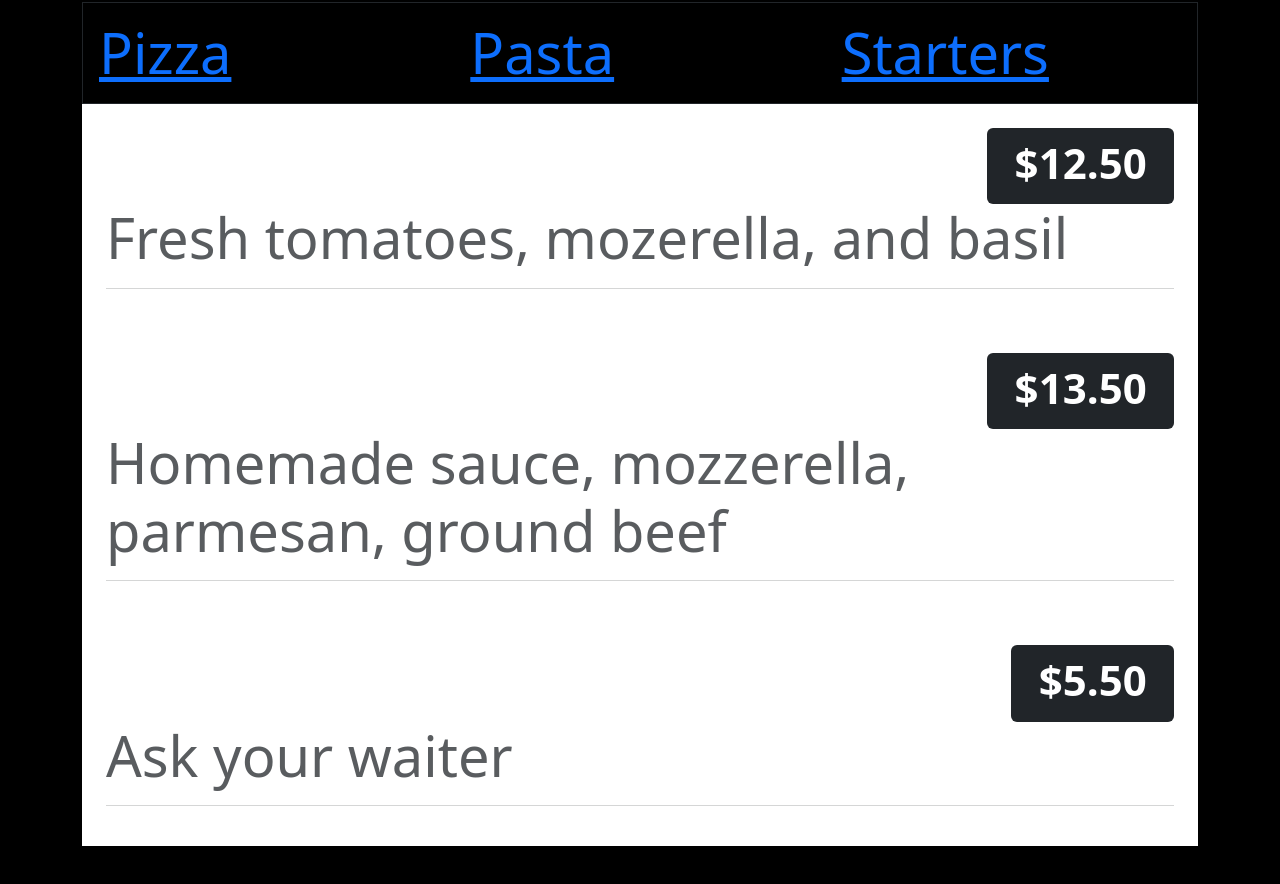
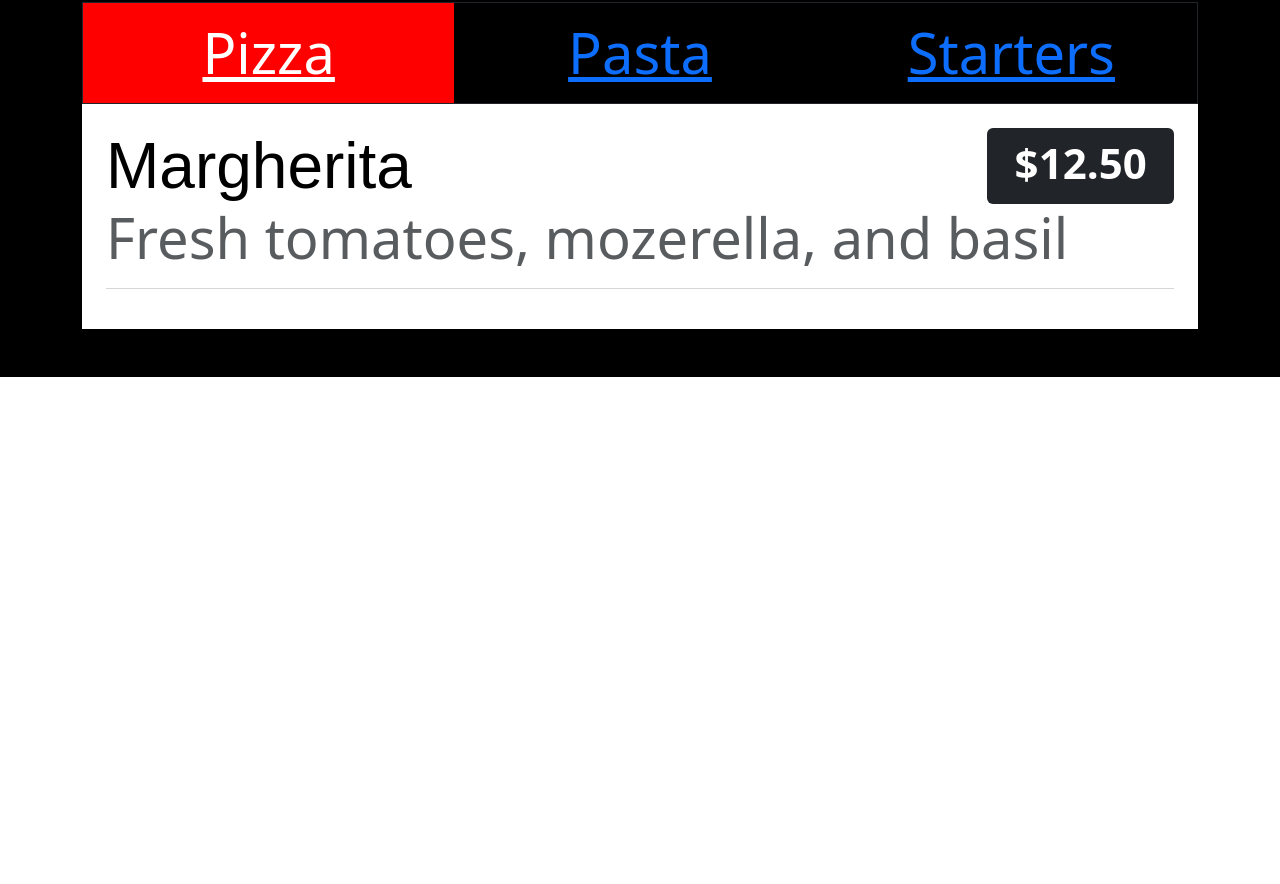
Before and after one commit to AlexLieb83/restaurantSite, a plain HTML site: page index.html in a window 1280 px wide. Shown: the part 980-1864 px from the top of the page. After the commit the page ends 1357 px from the top, so only its background shows below. Drawn offline with nearby package versions, Linux system fonts and the light colour scheme; a web font is replaced by a local one.

Commit message:
working on tab menu js

```diff
--- a/index.html
+++ b/index.html
@@ -67,22 +67,23 @@
     <div class="container-fluid bg-black text-white py-5 display-4" id="menu">
       <div class="container">
         <h1 class="text-center display-2 mb-5">MENU</h1>
-        <div class="text-enter border border-dark">
+        <div class="text-center border border-dark">
           <div class="d-flex">
             <a
-              href=""
+              id="mainLink"
+              href="javascript:void(0)"
               onclick="openMenu(event, 'Pizza');"
               class="col-4 tablink p-3 hover-red"
               >Pizza</a
             >
             <a
-              href=""
+              href="javascript:void(0)"
               onclick="openMenu(event, 'Pasta');"
               class="col-4 tablink p-3 hover-red"
               >Pasta</a
             >
             <a
-              href=""
+              href="javascript:void(0)"
               onclick="openMenu(event, 'Starters');"
               class="col-4 tablink p-3 hover-red"
               >Starters</a
@@ -119,7 +120,8 @@
           <!-- Today's Soup -->
           <div class="d-flex justify-content-between align-items baseline">
             <h1 class="mb-0 display-3">
-              <b>Today's Soup</b>
+              <b>Today's Soup </b
+              ><span class="badge bg-grey small-tag">Seasonal</span>
             </h1>
             <span class="badge bg-dark text-white">$5.50</span>
           </div>
--- a/script.js
+++ b/script.js
@@ -1,12 +1,17 @@
 // tab menu
 function openMenu(event, menuName) {
   let tabsArray = document.getElementsByClassName("menu");
-  tabsArray.forEach((tab) => {
-    tab.style.display = "none";
-  });
+  for (let i = 0; i < tabsArray.length; i++) {
+    tabsArray[i].style.display = "none";
+  }
 
   let tabLinks = document.getElementsByClassName("tablink");
-  tabLinks.forEach((tab) => {
-    tab.classlist.remove("active-tab");
-  });
+  for (let i = 0; i < tabLinks.length; i++) {
+    tabLinks[i].classList.remove("active-tab");
+  }
+
+  document.getElementById(menuName).style.display = "block";
+  event.currentTarget.classList.add("active-tab");
 }
+
+document.getElementById("mainLink").click();
--- a/style.css
+++ b/style.css
@@ -48,3 +48,49 @@ h6 {
 .btn {
   min-width: 250px;
 }
+
+.btn.hover-btn:hover {
+  background-color: lightgray;
+  color: black;
+  text-decoration: underline;
+}
+
+/* menu section */
+.bg-black {
+  background-color: black;
+}
+
+.hover-red:hover {
+  background-color: rgba(255, 0, 0, 0.5);
+  color: white;
+}
+
+.active-tab {
+  background-color: red;
+  color: white;
+}
+
+.border-dark {
+  border-color: darkgray;
+}
+
+.badge {
+  padding: 0.6em 0.8em;
+}
+
+.small-tag {
+  padding: 0.3em 0.3em;
+}
+
+.bg-red {
+  background-color: red;
+  color: white;
+}
+
+.bg-grey {
+  background-color: grey;
+}
+
+.menu h1 {
+  color: black;
+}
```
